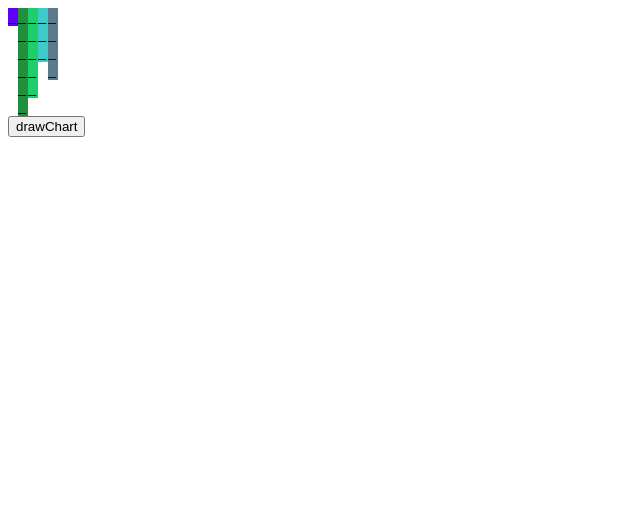
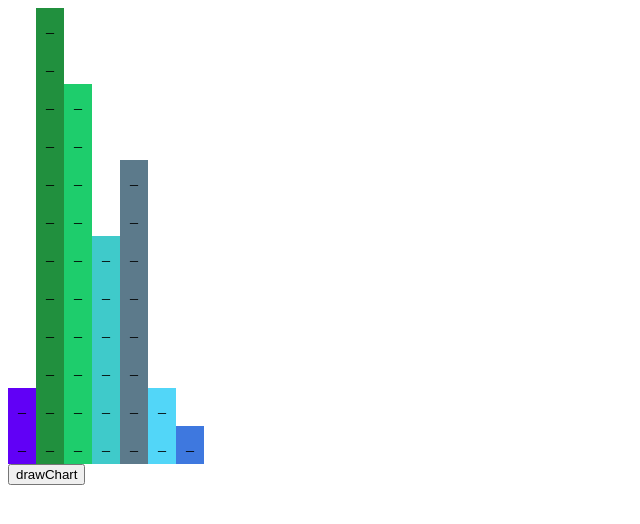
Before and after one commit to mo-ameenx0/bar-chart, a plain HTML site: page index.html in a window 1280 px wide. Both pictures are taken after a click on the button "drawChart". Shown: the whole page, without its empty margins (0-640 px from the left). Drawn offline with Linux system fonts and the light colour scheme.

Commit message:
the algorithm is working ^_^

```diff
--- a/index.html
+++ b/index.html
@@ -8,7 +8,7 @@
 </head>
 
 <body>
-	<table id="table" cellspacing="0" cellpadding="0">
+	<table id="table" cellspacing="0" cellpadding="10">
 	</table>
 
 	<input value="drawChart" type="button" name="drawChart" onclick="main()">
--- a/script.js
+++ b/script.js
@@ -41,7 +41,7 @@
 */
 
 function main(){
-	let values = [10,60,50,33,40];
+	let values = [10,60,50,33,40,10,5];
 	let titles = ["val1", "val2", "val3", "val4", "val5"];
 
 	var max = findMax(values);
@@ -64,7 +64,8 @@ function main(){
 }
 
 function drawBarChart(yAxisValues, values, max){
-	var table = document.getElementById("table");
+	//var table = document.getElementById("table");
+	var bars = [];
 
 	var colors = generateColors(values.length);
 	var cellsSize = cellSize();
@@ -76,6 +77,7 @@ function drawBarChart(yAxisValues, values, max){
 
 	for(rows = 0; rows < numberOfRows; rows++){
 		row = document.createElement("tr");
+		row.setAttribute("id", rows);
 
 		for(columns = 0; columns < numberOfColumns; columns++){
 			color = "rgb("+colors[columns][0]+","+colors[columns][1]+","+colors[columns][2]+")";
@@ -111,18 +113,21 @@ function drawBarChart(yAxisValues, values, max){
 				row.appendChild(emptyTableData)
 			}
 		}
-		table.appendChild(row);
+		bars[rows] = row;
+		//table.appendChild(row);
 	}
 
-	inverseTheDiagram(table);
+	inverseTheDiagram(bars);
 }
 
-function inverseTheDiagram(table){
-	var numberOfChilds = table.childElementCount;
+function inverseTheDiagram(bars){
+	var table = document.getElementById("table");
+	var numberOfChilds = bars.length;
 
-	var firstElement = table.childNodes[1];
-	var lastElement = table.childNodes[numberOfChilds];
-
+	for(i = numberOfChilds - 1; i >= 0; i--){
+		console.log(numberOfChilds);
+		table.appendChild(bars[i]);
+	}
 }
 
 //This method find the max value in the entered values
@@ -173,7 +178,7 @@ function cellSize(){
 	*/
 
 	//Number of rows(number of cells) = Math.floor(max/cellSize)
-	return 10;
+	return 5;
 }
 
 /*
```
